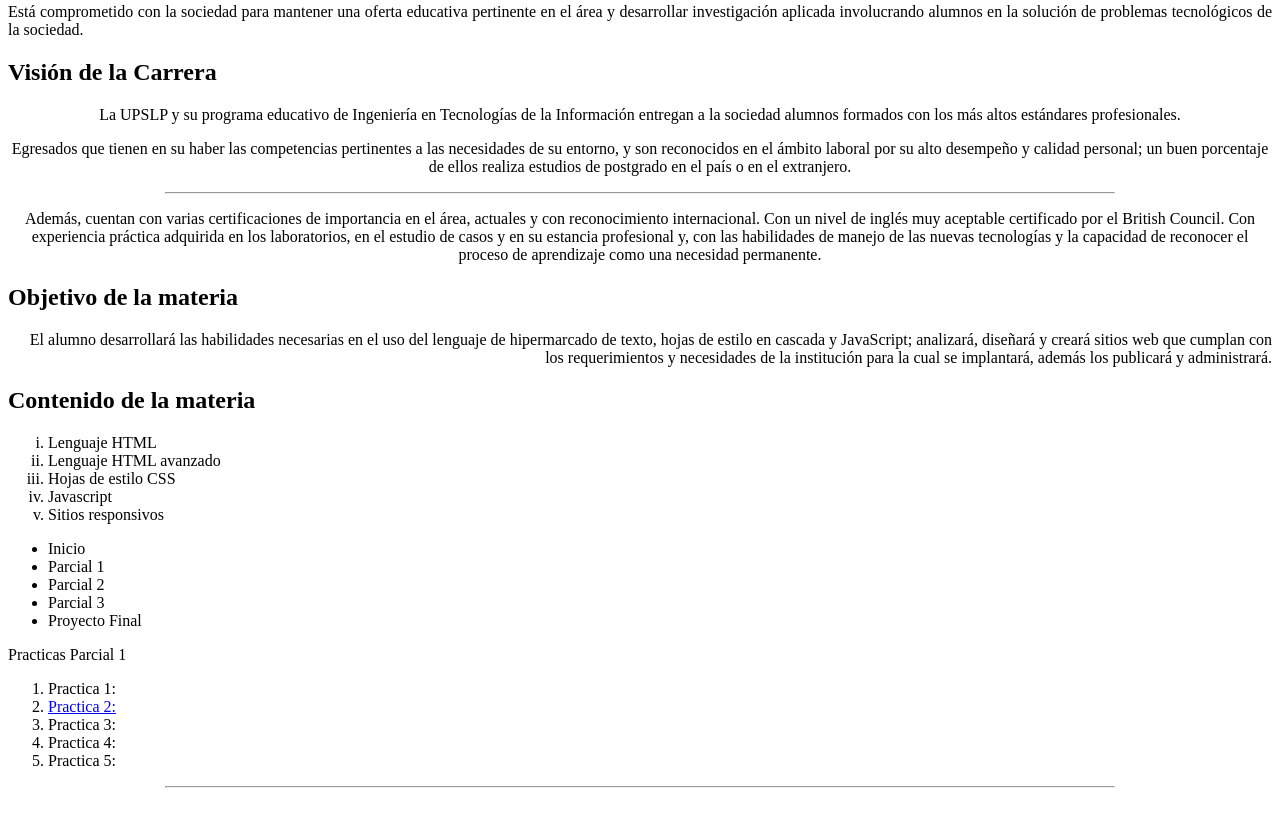
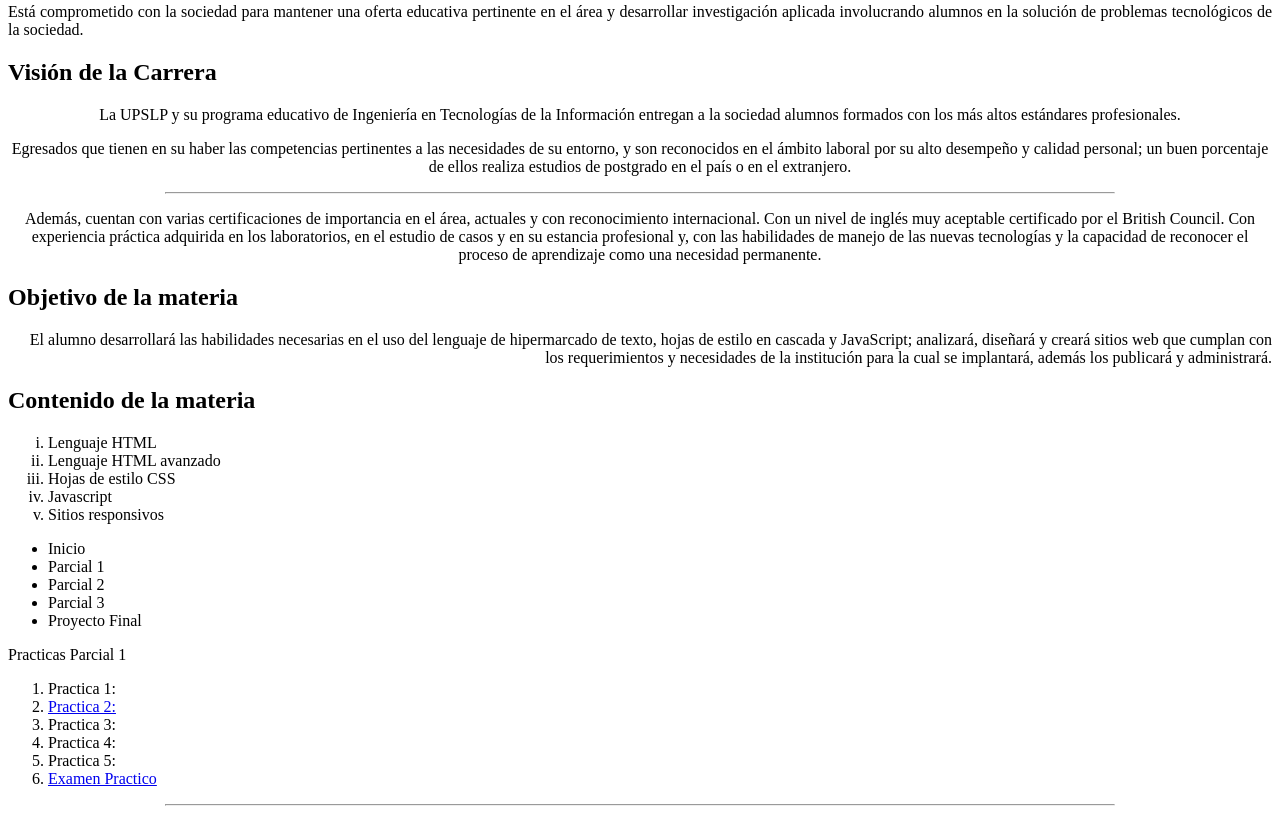
Before and after one commit to ChemitaAC/portafolio, a plain HTML site: page index.html in a window 1280 px wide. Shown: the part 499-1313 px from the top of the page. Drawn offline with Linux system fonts and the light colour scheme.

Commit message:
Update index.html

```diff
--- a/index.html
+++ b/index.html
@@ -51,6 +51,7 @@
         <li>Practica 3:</li>
         <li>Practica 4:</li>
         <li>Practica 5:</li>
+        <li><a href="Exa.html">Examen Practico</a></li>
     </ol>
     <hr width="75%">
 </body>
```
